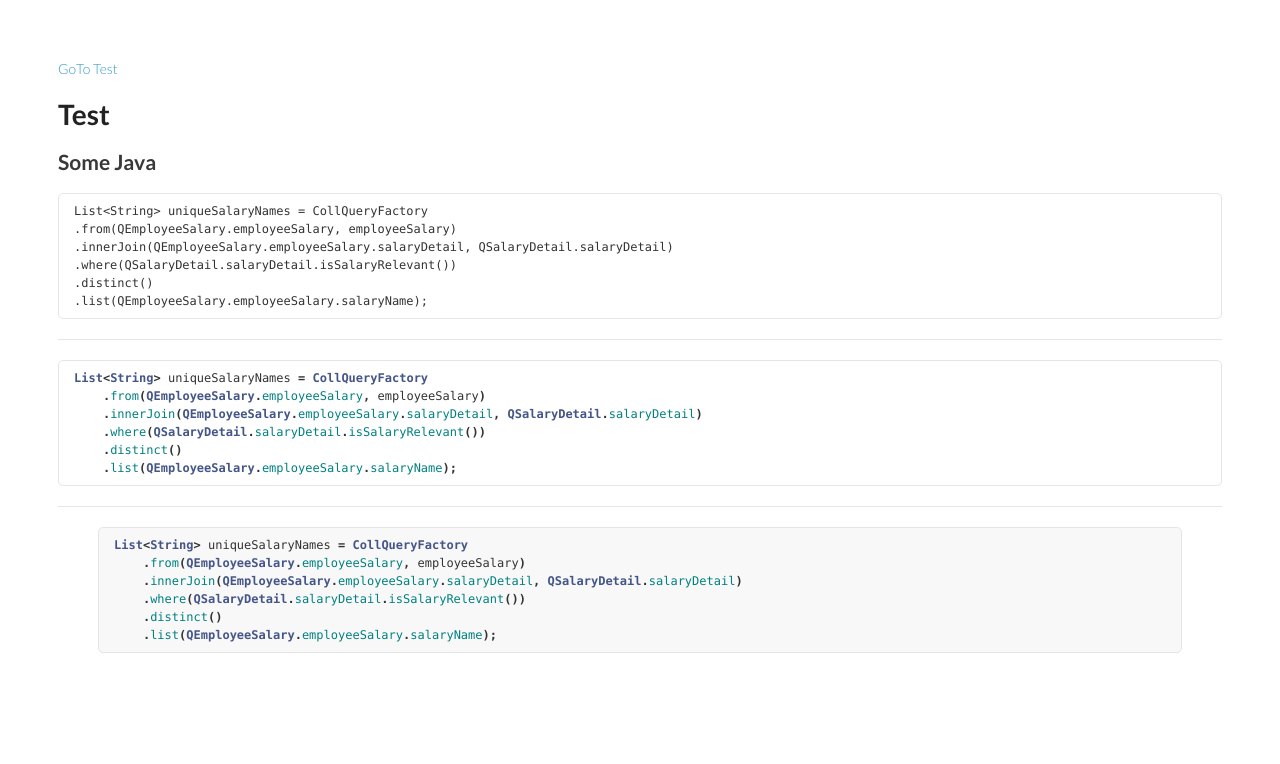
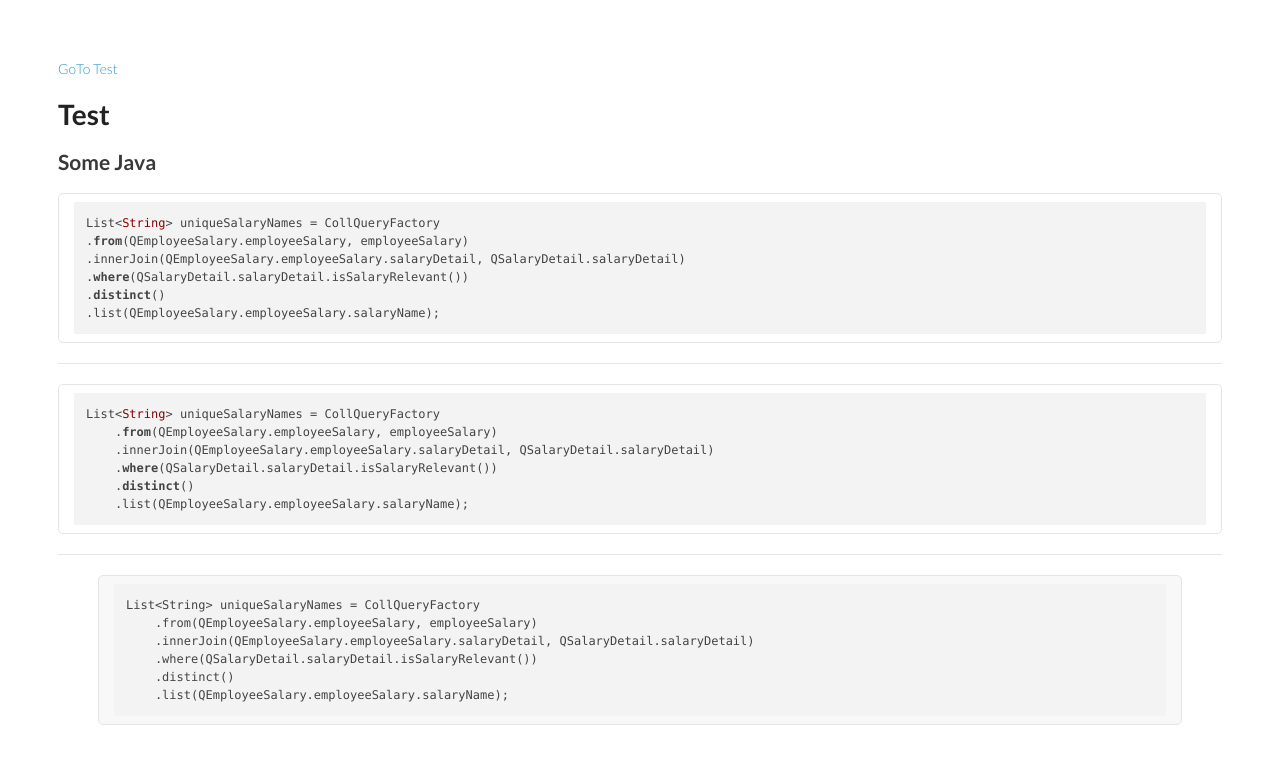
Before and after one commit to griffio/griffio.github.io, a Jekyll site: the page built from _posts/2014-08-31-test.md, in a window 1280 px wide. Shown: the top 764 px of the page. Built offline with Jekyll 4.4.1, drawn with Linux system fonts in a browser that asks for light colours; nearby versions of some CDN libraries; some of the changed lines change nothing that is shown.

Commit message:
Update default.html

```diff
--- a/_layouts/default.html
+++ b/_layouts/default.html
@@ -7,6 +7,7 @@
     <title>{% if page.title %} {{ page.title }} | {% endif %} {{ site.name }}</title>
     <link rel="stylesheet" href="{{ site.baseurl }}/stylesheets/styles.css" media="all" rel="stylesheet" type="text/css"/>
     <link rel="stylesheet" href="{{ site.baseurl }}/stylesheets/pygment_trac.css" media="all" rel="stylesheet" type="text/css"/>
+    <link rel="stylesheet" href="http://cdnjs.cloudflare.com/ajax/libs/highlight.js/8.2/styles/default.min.css">
   </head>
 <html>
     <head>
@@ -18,5 +19,8 @@
         <footer>
         </footer>
         <script src="{{ site.baseurl }}/javascripts/scale.fix.js"></script>
+        <script src="http://cdnjs.cloudflare.com/ajax/libs/jquery/2.1.1/jquery.min.js"></script>
+        <script src="http://cdnjs.cloudflare.com/ajax/libs/highlight.js/8.2/highlight.min.js"></script>
+        <script>hljs.initHighlightingOnLoad();</script>
     </body>
 </html>
```
